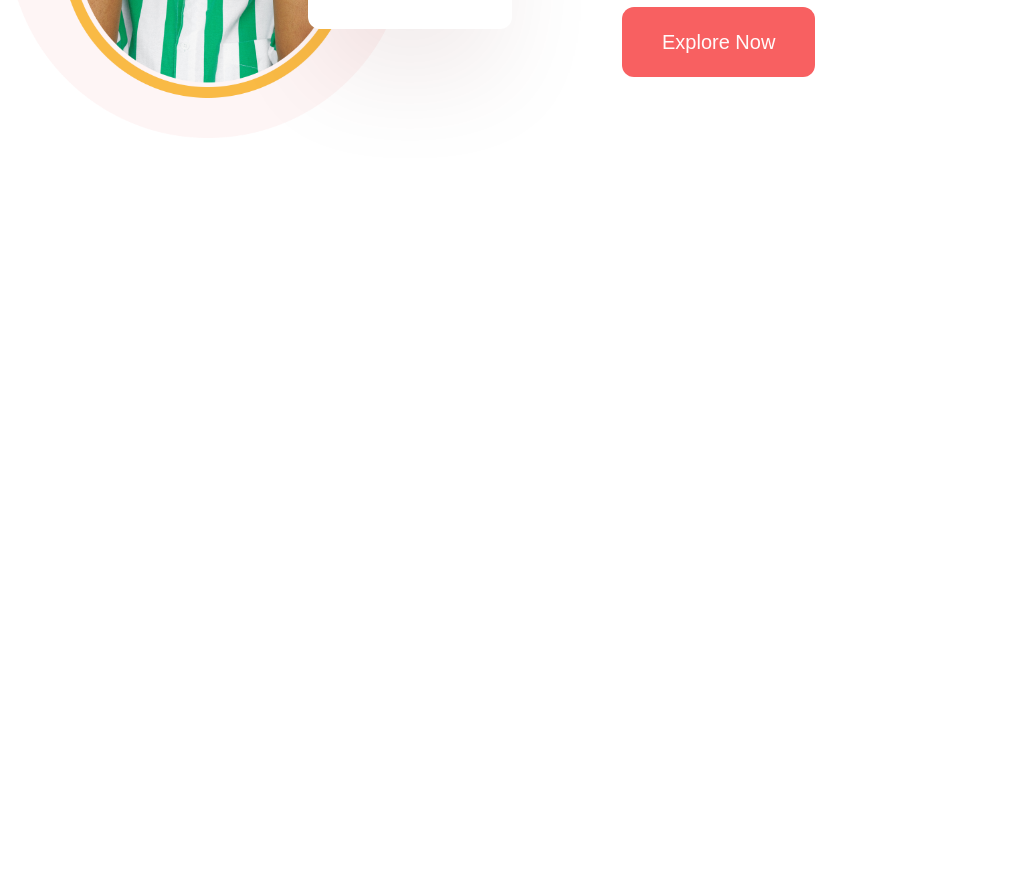
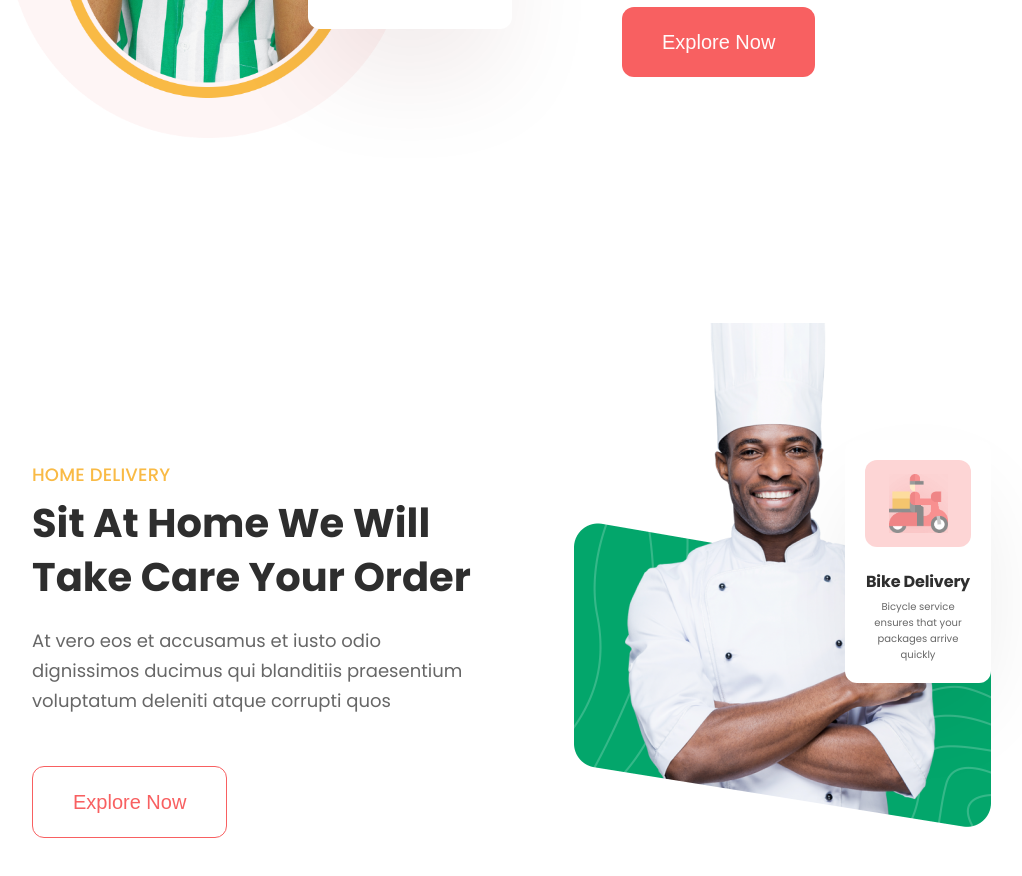
Before and after one commit to Puchinn/lading-page, a plain HTML site: page index.html in a window 1280 px wide. Shown: the part 2017-2893 px from the top of the page, without its empty margins (128-1150 px from the left). Before the commit the page ends 2243 px from the top, so only its background shows below. Drawn offline with nearby package versions, Linux system fonts and the light colour scheme.

Commit message:
add features section 2

```diff
--- a/index.html
+++ b/index.html
@@ -129,6 +129,28 @@
       </div>
 
     </section>
+
+    <section class="features-section-2">
+      <div class="features-2-container">
+        <div class="feature-2-content">
+          <span>HOME DELIVERY</span>
+          <h2>Sit at Home We Will Take Care Your Order</h2>
+          <p>At vero eos et accusamus et iusto odio dignissimos ducimus qui blanditiis praesentium voluptatum deleniti
+            atque corrupti quos </p>
+          <button>Explore Now</button>
+        </div>
+        <div class="feature-2-img">
+          <img src="assets/features-assets/section-2/image.png" width="417" alt="">
+          <div class="feature-2-card">
+            <div class="feature-2-card-img">
+              <img src="assets/features-assets/section-2/icon.png" width="59" alt="">
+            </div>
+            <h2>Bike Delivery</h2>
+            <p>Bicycle service ensures that your packages arrive quickly</p>
+          </div>
+        </div>
+      </div>
+    </section>
   </main>
 </body>
 
--- a/styles.css
+++ b/styles.css
@@ -537,9 +537,107 @@ header {
   font-style: normal;
   font-weight: 500;
   line-height: 20px;
-  /* 100% */
   border-radius: 12px;
   background: #F86061;
   padding: 25px 40px;
   margin-top: 50px;
 }
+
+.features-2-container {
+  display: flex;
+  max-width: 1440px;
+  padding: 0px 161px 38.21px 160px;
+  justify-content: center;
+  align-items: flex-end;
+  gap: 100px;
+  margin: auto;
+}
+
+.feature-2-img {
+  position: relative;
+  width: 100%;
+}
+
+.feature-2-content>span {
+  color: #F9BA45;
+  font-size: 18px;
+  font-style: normal;
+  font-weight: 500;
+  line-height: 24px;
+  letter-spacing: 0.18px;
+}
+
+.feature-2-content>h2 {
+  color: #2E2E2E;
+  font-size: 40px;
+  font-style: normal;
+  font-weight: 700;
+  line-height: 54px;
+  text-transform: capitalize;
+  padding-top: 8px;
+  padding-bottom: 22px;
+}
+
+.feature-2-content>p {
+  color: #676767;
+  font-size: 18px;
+  font-style: normal;
+  font-weight: 400;
+  line-height: 30px;
+}
+
+.feature-2-content>button {
+  border: none;
+  background-color: #fff;
+  color: #F86061;
+  font-size: 20px;
+  font-weight: 500;
+  line-height: 20px;
+  border-radius: 12px;
+  border: 1.5px solid #F86061;
+  padding: 25px 40px;
+  margin-top: 50px;
+}
+
+.feature-2-card {
+  height: max-content;
+  padding: 20px;
+  border-radius: 12px;
+  background: #FFF;
+  box-shadow: 0px 40px 100px -25px rgba(0, 0, 0, 0.12);
+  max-width: 166px;
+  position: absolute;
+  inset: 0;
+  top: 35%;
+  left: 65%;
+}
+
+.feature-2-card-img {
+  display: flex;
+  justify-content: center;
+  border-radius: 12px;
+  background: #f5474761;
+  padding: 14px 33px;
+  opacity: 0.6;
+}
+
+.feature-2-card>h2 {
+  color: #2E2E2E;
+  text-align: center;
+  font-size: 16px;
+  font-style: normal;
+  font-weight: 700;
+  line-height: 18px;
+  letter-spacing: -0.16px;
+  padding-top: 26px;
+  padding-bottom: 8px;
+}
+
+.feature-2-card>p {
+  color: #676767;
+  text-align: center;
+  font-size: 10px;
+  font-style: normal;
+  font-weight: 400;
+  line-height: 16px;
+}
```
